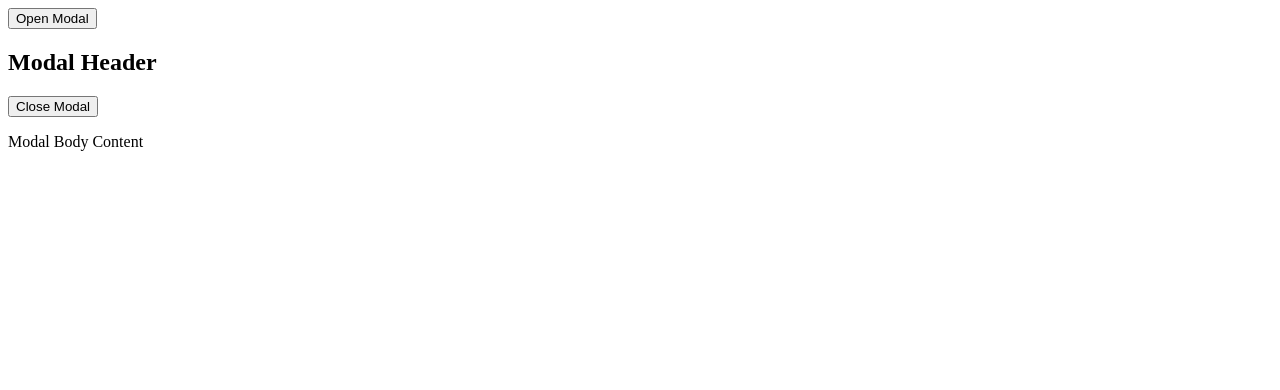
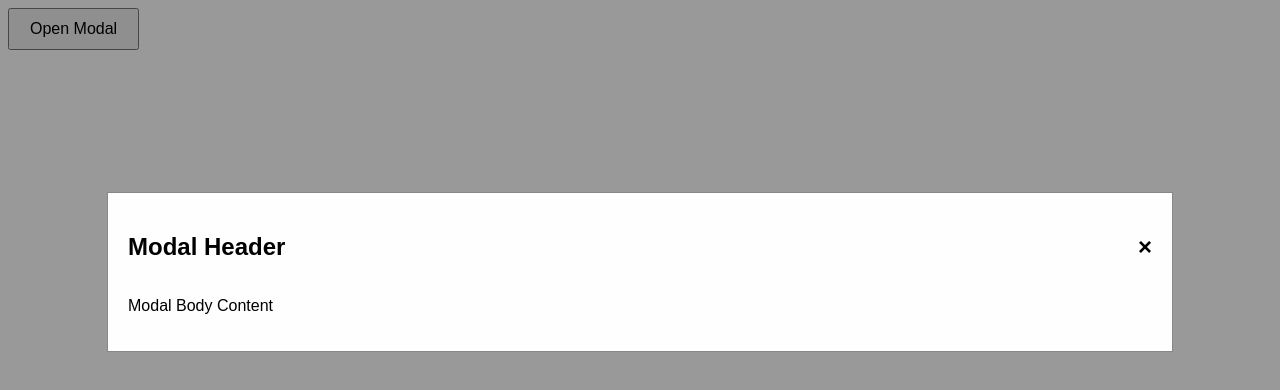
Before and after one commit to acciojob/css-modal-krishnasingh34, a website: page main.html in a window 1280 px wide. Both pictures are taken after a click on the button "Open Modal". Drawn offline with Linux system fonts and the light colour scheme.

Commit message:
created a submission

```diff
--- a/main.html
+++ b/main.html
@@ -9,11 +9,11 @@
 <body>
 	<!-- the entire body must be written by student -->
 	<button id='openModal'>Open Modal</button>
-	<div class='modal'>
+	<div class='modal' id='modal'>
 		<div class='modal-content'>
 		<div class='modal-header'>
 			<h2>Modal Header</h2>
-			<button class='close-modal'>Close Modal</button>
+			 <span class="close-modal">&times;</span>
 		</div>
 		<div class='modal-body'>
 			<p>Modal Body Content</p>
--- a/script.js
+++ b/script.js
@@ -1 +1,25 @@
-//your JS code here. If required.
+// Get the modal
+const modal = document.getElementById("modal");
+
+// Get the button that opens the modal
+const btn = document.getElementById("openModal");
+
+// Get the <span> element that closes the modal
+const span = document.getElementsByClassName("close-modal")[0];
+
+// When the user clicks the button, open the modal
+btn.onclick = function() {
+    modal.style.display = "block";
+}
+
+// When the user clicks on <span> (x), close the modal
+span.onclick = function() {
+    modal.style.display = "none";
+}
+
+// When the user clicks anywhere outside of the modal, close it
+window.onclick = function(event) {
+    if (event.target == modal) {
+        modal.style.display = "none";
+    }
+}
--- a/styles.css
+++ b/styles.css
@@ -1,20 +1,42 @@
-let modal = document.querySelector(".modal")
-let btn = document.querySelector("#openModal")
-let span = document.querySelector("close-modal")[0]
-
-// When the user clicks the button, open the modal
-btn.onclick = function() {
-    modal.style.display = "none";
+body {
+    font-family: Arial, sans-serif;
 }
 
-// When the user clicks on <span> (x), close the modal
-span.onclick = function() {
-    modal.style.display = "none";
+#openModal {
+    padding: 10px 20px;
+    font-size: 16px;
+    cursor: pointer;
 }
 
-// When the user clicks anywhere outside of the modal, close it
-window.onclick = function(event) {
-    if (event.target == modal) {
-        modal.style.display = "none";
-    }
+.modal {
+    display: none; /* Hidden by default */
+    position: fixed; /* Stay in place */
+    z-index: 1; /* Sit on top */
+    left: 0;
+    top: 0;
+    width: 100%; /* Full width */
+    height: 100%; /* Full height */
+    overflow: auto; /* Enable scroll if needed */
+    background-color: rgb(0,0,0); /* Fallback color */
+    background-color: rgba(0,0,0,0.4); /* Black w/ opacity */
 }
+
+.modal-content {
+    background-color: #fefefe;
+    margin: 15% auto; /* 15% from the top and centered */
+    padding: 20px;
+    border: 1px solid #888;
+    width: 80%; /* Could be more or less, depending on screen size */
+}
+
+.modal-header {
+    display: flex;
+    justify-content: space-between;
+    align-items: center;
+}
+
+.close-modal {
+    cursor: pointer;
+    font-size: 24px;
+    font-weight: bold;
+}
```
